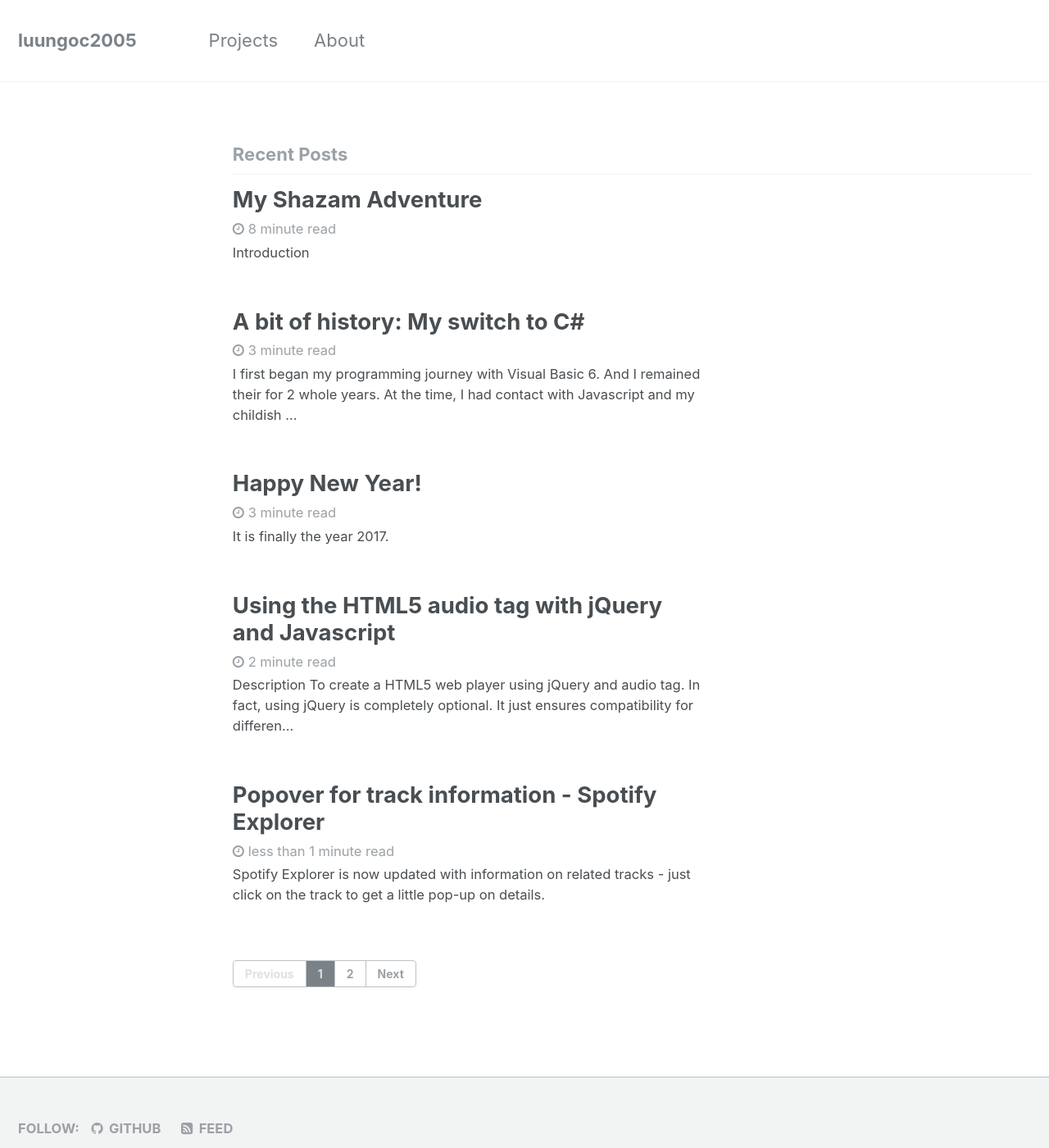
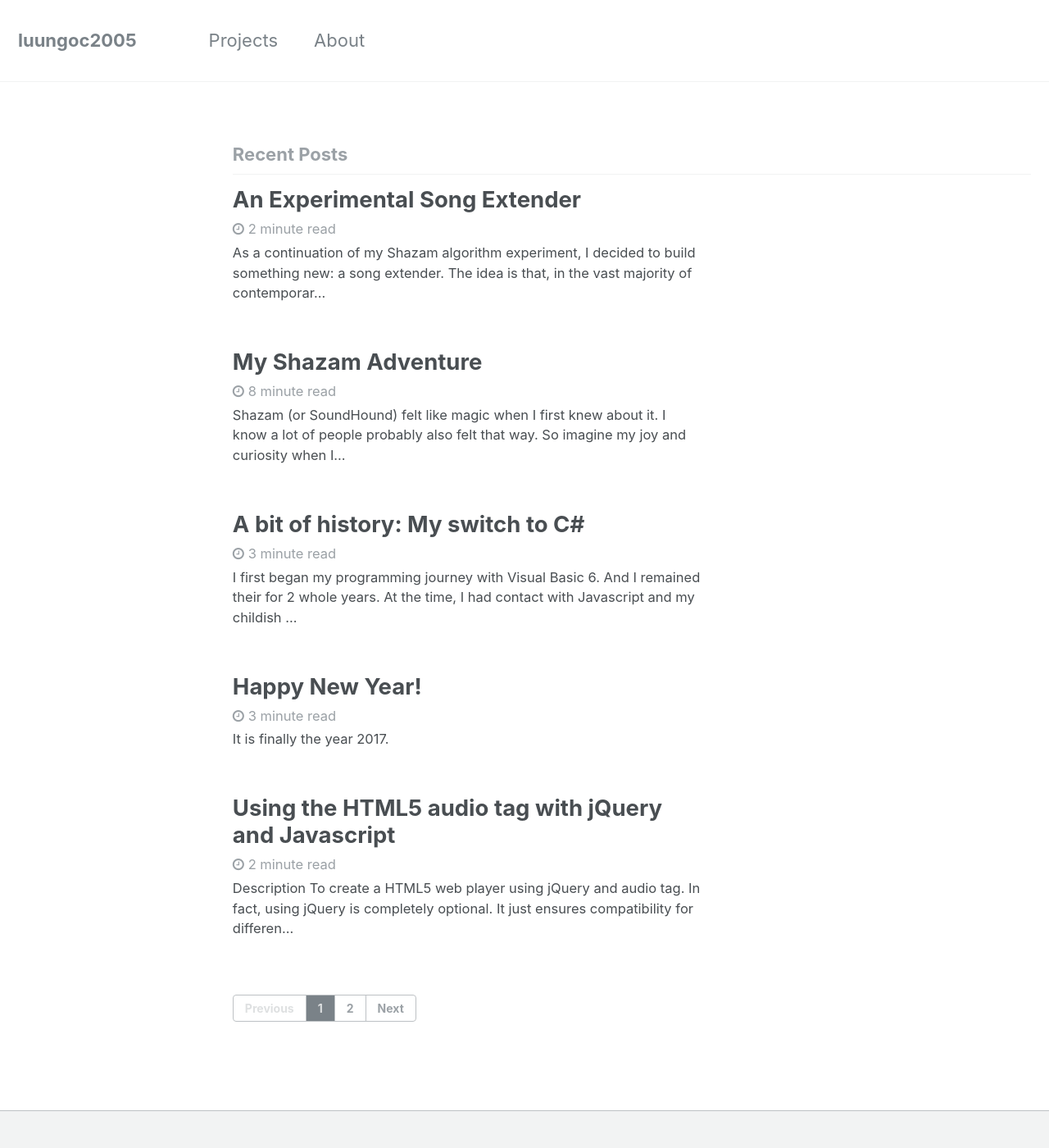
Before and after one commit to luungoc2005/luungoc2005-github-io-old, a Jekyll site: the page built from index.html, in a window 1280 px wide and 1400 px high. Shown: the whole window at 82% size. Built offline with Jekyll 4.4.1, drawn with Linux system fonts in a browser that asks for light colours; the list of posts is cut into pages by our own code; some of the changed lines change nothing that is shown.

Commit message:
post updates

```diff
--- a/_posts/2017-1-16-my-shazam-adventure.markdown
+++ b/_posts/2017-1-16-my-shazam-adventure.markdown
@@ -7,8 +7,6 @@ categories:
  - dotnet
  - naudio
 ---
-### Introduction
-
 Shazam (or SoundHound) felt like magic when I first knew about it. I know a lot of people probably also felt that way. So imagine my joy and curiosity when I stumbled upon articles upon articles of how to recreate it. There are many creative uses for audio fingerprinting that is not limited just to identifying music. For the ideas that I have in mind though, I have to first hack together a Shazam replica to make sure what I understand about it is correct.
 
 From quick googling, it seems NAudio is the go-to framework for anything audio in .Net. While I do intend to reinvent the wheel for audio fingerprinting, I still have to read my own audio files for a start - and I don't intend to reinvent that. Armed with a greatly detailed, step-by-step explanation of the [Java implementation](http://royvanrijn.com/blog/2010/06/creating-shazam-in-java/). Instead of repeating that great blog post, I would only mention the differences for .Net in this post. In any case, I dove in head-first, not knowing that the resulting endeavor would haunt me for the next two whole days...
--- /dev/null
+++ b/_posts/2017-1-30-experimental-song-extender.markdown
@@ -0,0 +1,49 @@
+---
+title:  "An Experimental Song Extender"
+date: 2017-01-30 18:29:31 +7
+comments: true
+categories:
+ - projects
+ - electron
+ - javascript
+---
+As a continuation of my Shazam algorithm experiment, I decided to build something new: a song extender. The idea is that, in the vast majority of contemporary music, there are often duplicated parts throughout the songs. The "Shazam algorithm" described in my previous post can be applied to identify these parts and ..loop them.
+
+This could be a rather meaningless project, but it does have its use: to extend a favorite song to maybe 1.5x or 2x longer, or maybe to visually see for your self which parts of a song are similar - which may be interesting in itself.
+
+This idea is actually stolen from [The Infinite Jukebox](http://labs.echonest.com/Uploader/index.html). I do use a completely different algorithm that does not involve beat detection, so the results will be vastly different. Mine does not identify similar beats, but rather long segments, so it tends to loop at the chorus and instrumental lead-ins. It also does not randomly jumps between parts, but rather just loops back when it reaches the later part of a similar segment.
+
+![The Song Extender]({{ site.url }}/assets/song-extender-screenshot.png)
+
+Again - this is one project that can be vastly improved/polished. Ideas that I have in mind (and totally possible) include:
+- Ability to save the analysis in JSON format for loading
+- Ability to save the extended file in MP3/Wave format
+- Ability to extract the duplicate/loopable parts and save to MP3/Wave format (perhaps, to make ringtones?)
+- Ability to find paths so that the song can actually loop indefinitely
+
+There also remain ideas to simply polish the app:
+- Removal of some hacks in the code
+- Probability for looping the parts
+- Display of a "self-similarity score": this is actually close to done but not shown on the interface: songs like Gangnam Style would have very high score compared to songs with a low score - which will often have trouble looping at all.
+- The analysis can perhaps be more optimized for performance.
+
+And...there are problems that I know still exists, but can't be bothered to fix right now:
+- The preprocessing can take a while on certain files. Don't know why that is.
+- No support for 24-bit audio or IEEE encoding yet. The only thing it accepts now is 16/32 bit PCM audio.
+- Seeking & chart is currently buggy for a lot of songs. It was hacked together to illustrate the analysing algorithm, so...
+
+For now, the repository is available on [my Github](https://github.com/luungoc2005/song-extender-electron). To try it, you need the following steps:
+1. Have Node.js (with npm included) - installed.
+2. Clone the repository, navigate to the local folder and run `npm install`.
+3. _Once done_, navigate to `/node_modules/.bin/` and run `electron-rebuild`.
+4. You can then debug with VSCode or run by `npm run start`.
+
+The project makes use of the following packages
+- Electron (amazing if still slightly buggy and heavy-weight - way to make cross-platform desktop applications)
+- d3 (the amazing if hard to use SVG visualization libary)
+- Howler (the go-to web audio library - I use this to seek to parts of the tracks as tradditional HTML5 audio produces noticable latency when seeking/toggle playing or pausing).
+- node-lame & node-wav for audio decoding
+- DSP.js for the fast fourier transform
+- Bootstrap & jQuery
+
+A standalone package will be uploaded once I iron out some remaining bugs, at least for Windows x64. (especially one with Howlerjs on Electron Chromium...).
```
Also changed, not shown: assets/images/song-extender-screenshot.png (added).
